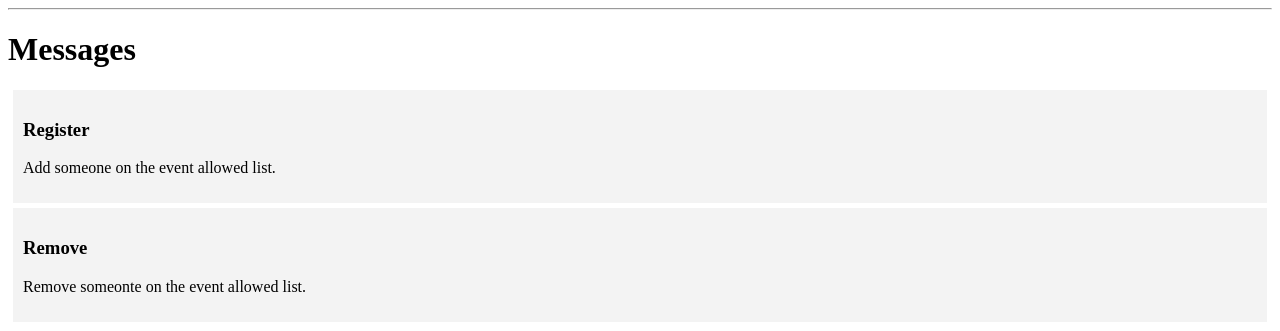
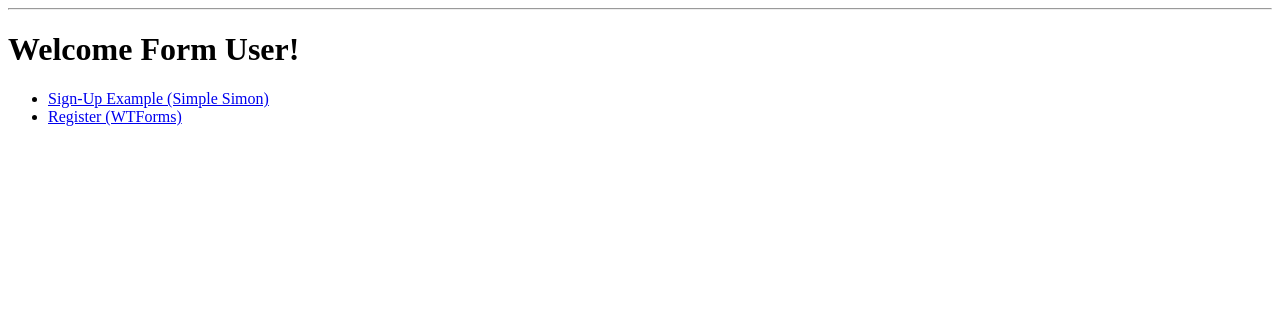
Before and after one commit to barrenha95/projeto_de_extensao, a Flask app: page / in a window 1280 px wide. Shown: the part 63-394 px from the top of the page. Run offline with Flask 3, Linux system fonts and the light colour scheme.

Commit message:
forms-testing

```diff
--- a/app.py
+++ b/app.py
@@ -1,20 +1,40 @@
-from flask import Flask, render_template#, jsonify
+from flask import Flask, render_template, request
+from flask_wtf import Form
+from wtforms import TextAreaField, IntegerField
 
 app = Flask(__name__)
 
 messages = [{'title': 'Register',
              'content': 'Add someone on the event allowed list.'},
             {'title': 'Remove',
-             'content': 'Remove someonte on the event allowed list.'}
+             'content': 'Remove someone on the event allowed list.'}
             ]
 
 @app.route('/')
 def index():
     return render_template('/index.html', messages=messages)
 
-@app.route('/create/', methods=('GET', 'POST'))
-def create():
-    return render_template('create.html')
+# More powerful approach using WTForms
+class RegistrationForm(Form):
+    firstname = TextAreaField('First Name')
+    lastname = TextAreaField('Last Name')
+    last5cpf = IntegerField('Last 5 CPF digits')
+
+@app.route('/register', methods=['GET', 'POST'])
+def register():
+    error = ""
+    form = RegistrationForm(request.form)
+
+    if request.method == 'POST':
+        firstname = form.firstname.data
+        lastname = form.lastname.data
+        last5cpf = form.last5cpf.data
+
+        if len(firstname) == 0 or len(lastname) == 0 or len(str(last5cpf)) == 0:
+            error = "Please fill the form"
+
+    return render_template('register.html', form=form, message=error)
+
 
 @app.route('/auth/<firstname>/<lastname>/<last5cpf>', methods=['GET'])
 #example: http://127.0.0.1:5000/auth/average/guy/88745
--- a/templates/index.html
+++ b/templates/index.html
@@ -1,11 +1,12 @@
 {% extends 'base.html' %}
 
+{% block title %}Home{% endblock %}
+
 {% block content %}
-    <h1>{% block title %} Messages {% endblock %}</h1>
-    {% for message in messages %}
-        <div class='message'>
-            <h3>{{ message['title'] }}</h3>
-            <p>{{ message['content'] }}</p>
-        </div>
-    {% endfor %}
+    <h1>Welcome Form User!</h1>
+
+    <ul>
+    <li><a href="/sign-up">Sign-Up Example (Simple Simon)</a></li>
+    <li><a href="/register">Register (WTForms)</a></li>
+    </ul>
 {% endblock %}
```
Also changed, not shown: templates/create.html (deleted, +0 -29 lines), templates/register.html (added, +19 -0 lines).
